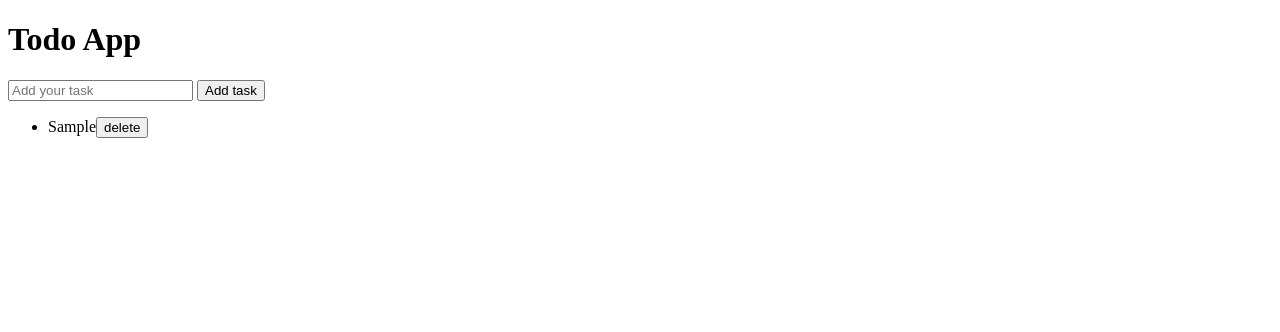
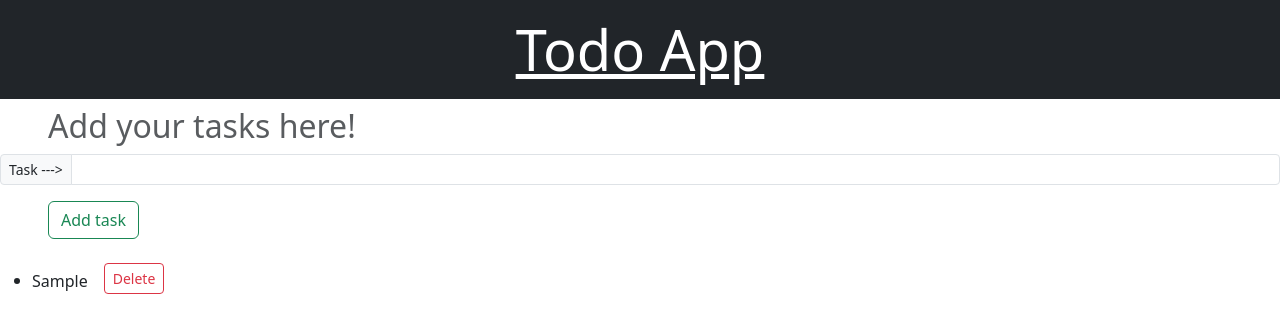
Before and after one commit to Codeinexter/MinorProjectJS, a plain HTML site: page todo.html in a window 1280 px wide. Both pictures are taken after typing "Sample" into the empty fields and a click on the button "Add task". Drawn offline with nearby package versions, Linux system fonts and the light colour scheme.

Commit message:
Added styling

```diff
--- a/todo.html
+++ b/todo.html
@@ -3,15 +3,19 @@
 <head>
     <meta charset="UTF-8">
     <meta name="viewport" content="width=device-width, initial-scale=1.0">
+    <link href="https://cdn.jsdelivr.net/npm/bootstrap@5.3.3/dist/css/bootstrap.min.css" rel="stylesheet" integrity="sha384-QWTKZyjpPEjISv5WaRU9OFeRpok6YctnYmDr5pNlyT2bRjXh0JMhjY6hW+ALEwIH" crossorigin="anonymous">
     <title>JS Mini Project</title>
 </head>
 <body>
-    <h1>Todo App</h1>
-    <input placeholder="Add your task">
-    <button>Add task</button>
-    <ul>
-
-    </ul>
+    <h1 class="text-center display-4 text-center text-white bg-dark p-3"><b><u>Todo App</u></b></h1>
+    <h2 class="display-7 text-muted ms-5">Add your tasks here!</h2>
+    <div class="input-group input-group-sm mb-3">
+        <span class="input-group-text" id="inputGroup-sizing-sm">Task ---></span>
+        <input type="text" class="form-control" aria-label="Sizing example input" aria-describedby="inputGroup-sizing-sm">
+    </div>
+    <button class="btn btn-outline-success ms-5">Add task</button>
+    <br><br>
+    <ul></ul>
     <script src="todo.js"></script>
 </body>
 </html>
--- a/todo.js
+++ b/todo.js
@@ -6,8 +6,9 @@ btn.addEventListener("click", function() {
     let item = document.createElement("li");
     item.innerText = inp.value;
     let delBtn = document.createElement("button");
-    delBtn.innerText = "delete";
-    delBtn.classList.add("delete");
+    delBtn.classList.add("btn", "btn-outline-danger", "btn-sm", "ms-3", "mb-2")
+    delBtn.innerText = "Delete";
+    delBtn.classList.add("Delete");
     item.appendChild(delBtn);
     ul.appendChild(item);
     inp.value = "";
```
Also changed, not shown: 1 other file.
